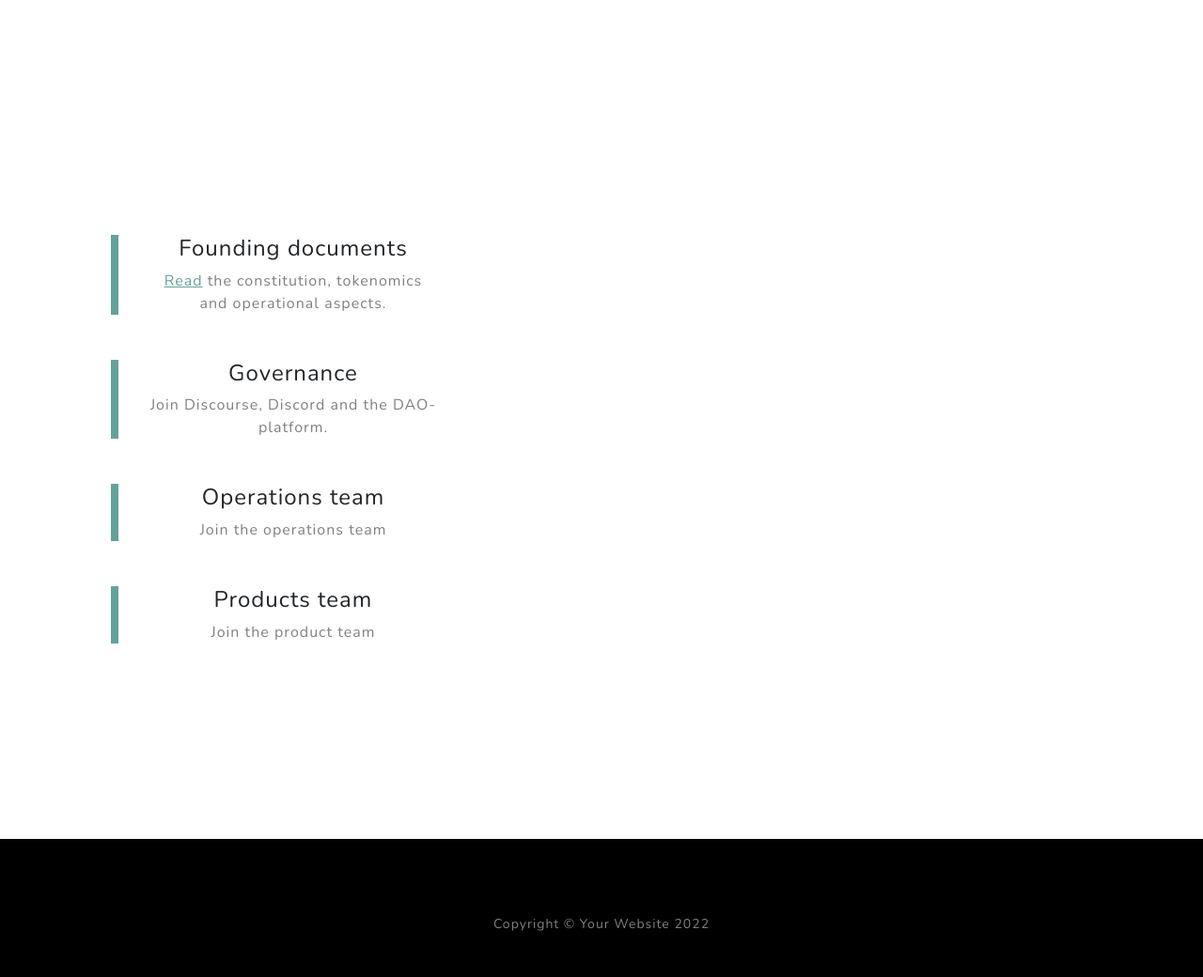
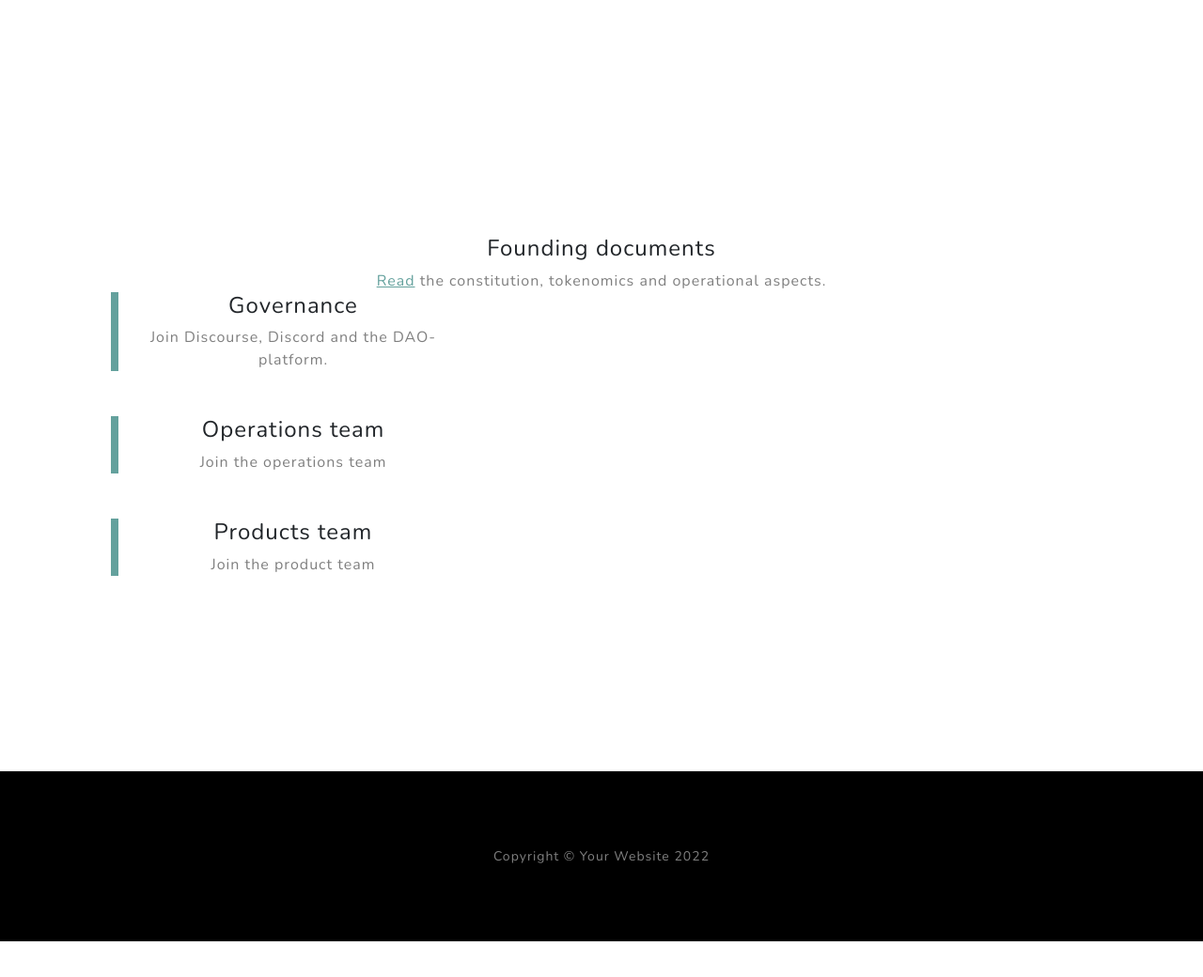
Before and after one commit to TBADAO/Web-Portal, a plain HTML site: page index.html in a window 1280 px wide. Shown: the part 1403-2443 px from the top of the page at 94% size. After the commit the page ends 2405 px from the top, so only its background shows below. Drawn offline with nearby package versions, Linux system fonts and the light colour scheme.

Commit message:
Update index.html

```diff
--- a/index.html
+++ b/index.html
@@ -57,10 +57,9 @@
                     </div>
                 </div>
                 <!-- Project One Row-->
-                <div class="row gx-0 mb-4 mb-lg-5 align-items-center">
-                    <!-- <div class="col-xl-8 col-lg-7"><img class="img-fluid mb-3 mb-lg-0" src="assets/img/bg-masthead.jpg" alt="..." /></div> -->
-                    <div class="col-xl-4 col-lg-5">
-                        <div class="featured-text text-center">
+                <div class="container px-4 px-lg-5">
+                    <div class="row gx-4 gx-lg-5 justify-content-center">
+                        <div class="col-lg-8">
                             <h4>Founding documents</h4>
                             <p class="text-black-50 mb-0">
                             <a href="https://wim-stalmans.gitbook.io/tba-dao-founding-document/" target="_blank">Read</a>
```
